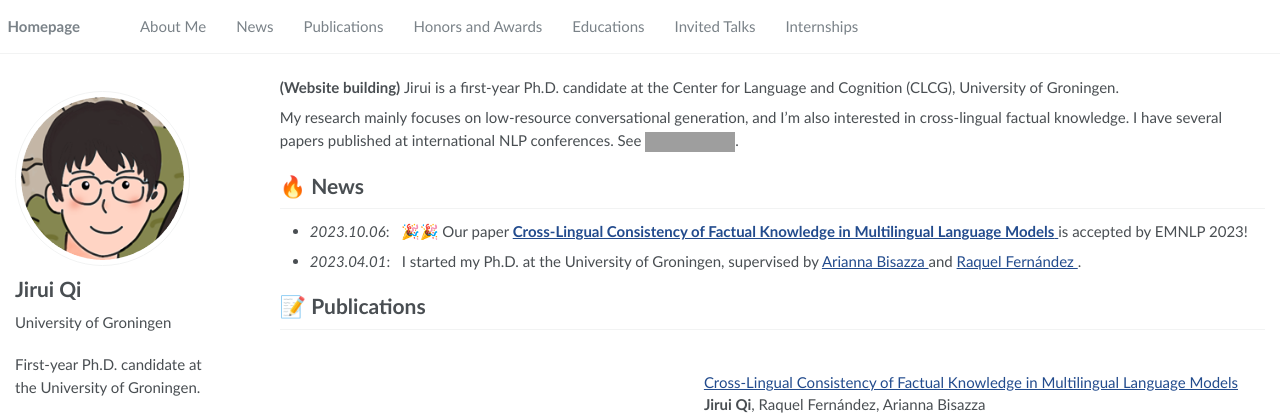
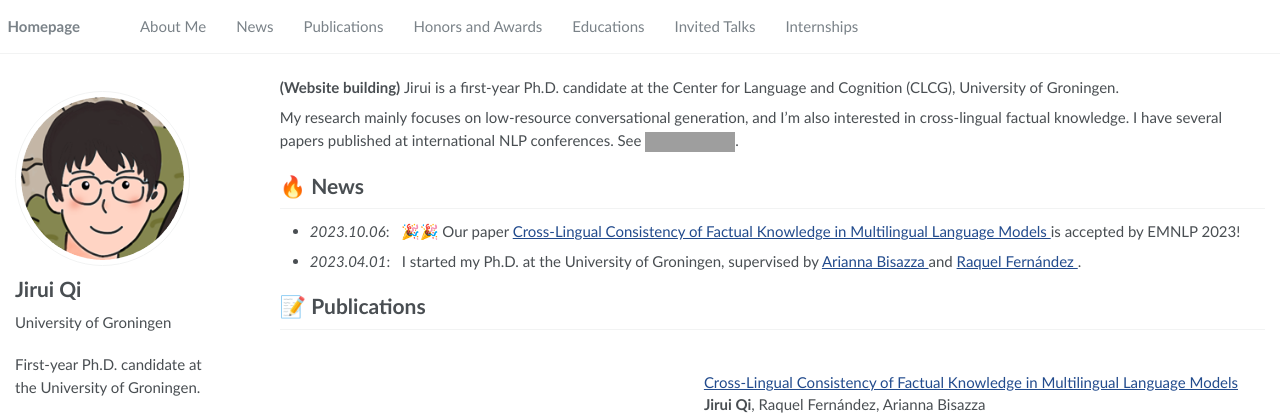
Before and after one commit to RayeRen/acad-homepage.github.io, a Jekyll site: the page built from _pages/about.md, in a window 1280 px wide. Shown: the top 415 px of the page. Built offline with Jekyll 4.4.1, drawn with Linux system fonts in a browser that asks for light colours; grey boxes are pictures that could not be loaded.

```diff
--- a/_pages/about.md
+++ b/_pages/about.md
@@ -24,7 +24,7 @@ I have several papers published at international NLP conferences. See <a href='[
 
 
 # 🔥 News
-- *2023.10.06*: &nbsp; 🎉🎉 Our paper <a href='https://arxiv.org/abs/2310.10378'> **Cross-Lingual Consistency of Factual Knowledge in Multilingual Language Models** </a> is accepted by EMNLP 2023!
+- *2023.10.06*: &nbsp; 🎉🎉 Our paper <a href='https://arxiv.org/abs/2310.10378'> Cross-Lingual Consistency of Factual Knowledge in Multilingual Language Models </a> is accepted by EMNLP 2023!
 - *2023.04.01*: &nbsp; I started my Ph.D. at the University of Groningen, supervised by <a href='https://www.cs.rug.nl/~bisazza/'> Arianna Bisazza </a>  and <a href='https://staff.fnwi.uva.nl/r.fernandezrovira/'> Raquel Fernández </a>.
 
 # 📝 Publications
```
